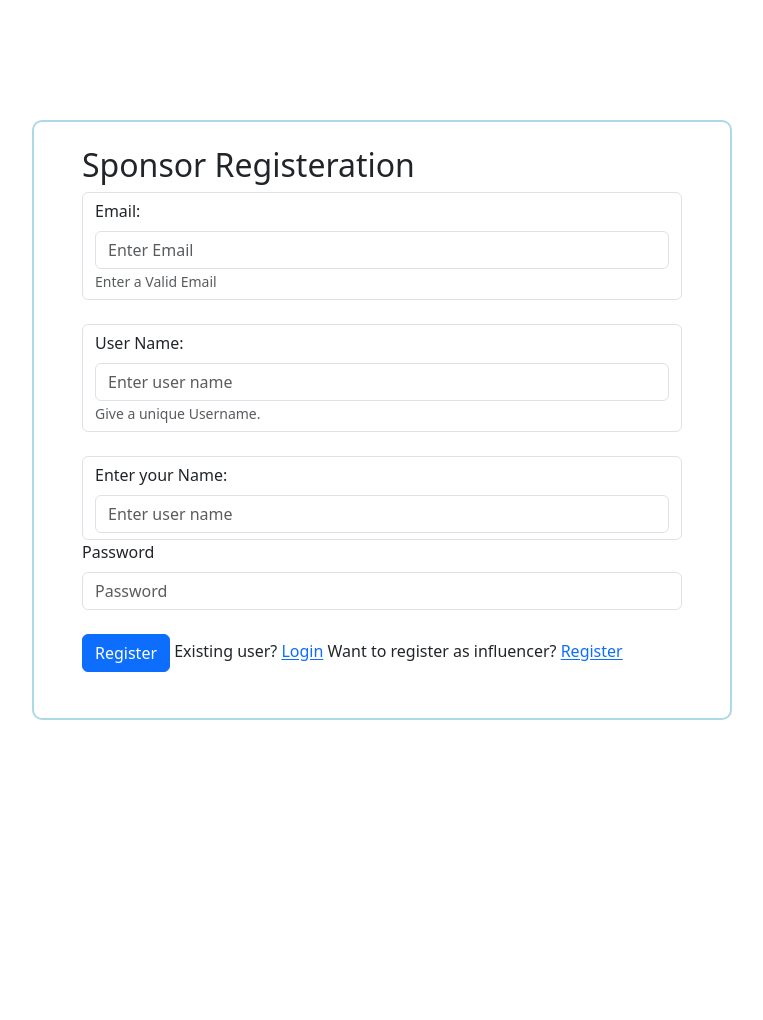
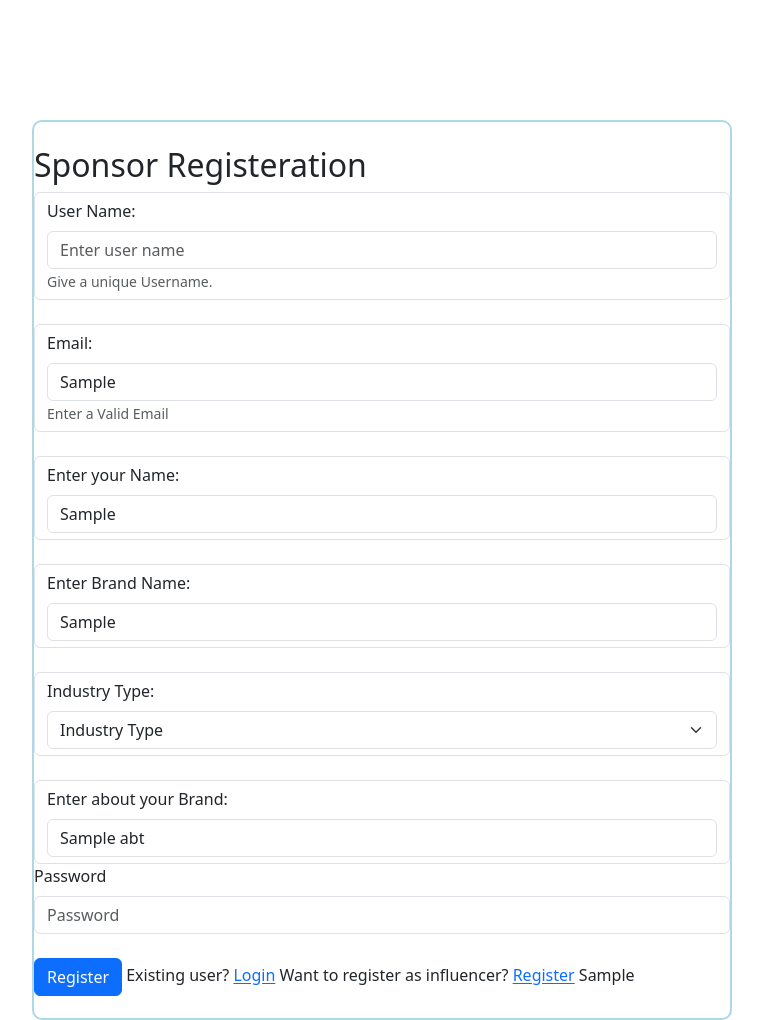
Before and after one commit to 23f2004395/influencer-sponsor-platf, a Flask app: template templates/sponsor_reg.html in a window 1280 px wide. Shown: the whole page, without its empty margins (224-987 px from the left). Before the commit the page ends 720 px from the top, so only its background shows below. Run offline with Flask 3, Linux system fonts and the light colour scheme; the template is opened without the code that fills it: most values are stand-ins (such as "Sample title", 1, 10 or a date in 2020).

Commit message:
created models in backend and updated app.py, influencer_reg and sponsor_reg

```diff
--- a/app.py
+++ b/app.py
@@ -12,10 +12,11 @@ my_app = None
 def init_app():
     """function to create an application instance"""
     # creating sponsorship platform my_app
-    sponsor_app = Flask(__name__, template_folder='templates', static_folder='static')
+    sponsor_app = Flask(__name__)
 
     # connecting sponsor my_app to local directory's database
-    sponsor_app.config['SQLALCHEMY_DATABASE_URI'] = 'sqlite:///' + os.path.join(curr_dir + 'sponsors_app.db')
+    sponsor_app.config['SQLALCHEMY_DATABASE_URI'] = 'sqlite:///sponsors_app.sqlite3'
+    sponsor_app.config['SQLALCHEMY_TRACK_MODIFICATIONS'] = False
     sponsor_app.app_context().push()
 
     # connecting SQLAlchemy database with sponsor my_app's database
@@ -30,4 +31,5 @@ my_app = init_app()
 from backend.controllers import *
 
 # running the my_app
-my_app.run(debug=True)
+if __name__ == '__main__':
+    my_app.run(debug=True)
--- a/templates/sponsor_reg.html
+++ b/templates/sponsor_reg.html
@@ -9,35 +9,57 @@
 </head>
 <body>
     <div id="container">
-        <div id="panel" style="height: 600px;">
+      <div id="panel" style="height: 900px;">
         <br>
-          <div id="input-form">
+        <div action="/sponsor_reg" method="POST">
           <h2>Sponsor Registeration</h2>
-              <form>
+          <form  action="/sponsor_reg" method="POST">
+            <div class="form-control">
+              <label for="username" class="form-label">User Name:</label>
+              <input type="text" class="form-control" id="username" aria-describedby="userHelp" name="username" placeholder="Enter user name">
+              <small id="userHelp" class="form-text text-muted">Give a unique Username.</small>
+            </div>
+            <br>
             <div class="form-control">
               <label for="Email" class="form-label">Email:</label>
-                    <input type="email" class="form-control" id="email" aria-describedby="emailHelp" placeholder="Enter Email">
+              <input type="email" class="form-control" id="email" aria-describedby="emailHelp" name="mail" placeholder="Enter Email" value="{{e}}">
               <small id="emailHelp" class="form-text text-muted">Enter a Valid Email</small>
             </div>
             <br>
             <div class="form-control">
-                    <label for="username" class="form-label">User Name:</label>
-                    <input type="text" class="form-control" id="username" aria-describedby="userHelp" placeholder="Enter user name">
-                    <small id="userHelp" class="form-text text-muted">Give a unique Username.</small>
+              <label for="fullname" class="form-label">Enter your Name:</label>
+              <input type="text" class="form-control" id="fullname" name="name" placeholder="Enter user name" value="{{n}}">
             </div>
             <br>
             <div class="form-control">
-                    <label for="fullname" class="form-label">Enter your Name:</label>
-                    <input type="text" class="form-control" id="fullname" placeholder="Enter user name">
+              <label for="bn" class="form-label">Enter Brand Name:</label>
+              <input type="text" class="form-control" id="bn" name="bn" placeholder="Enter Brand name" value="{{bn}}">
+            </div>
+            <br>
+            <div class="form-control">
+              <label for="it" class="form-label"> Industry Type:</label>
+              <select name="it" class="form-select">
+                <option id="it" selected>Industry Type</option>
+                <option name="it" value="1">Primary</option>
+                <option name="it" value="2">Secondary</option>
+                <option name="it" value="3">Tertiary</option>
+                <option name="it" value="4">Quaternary</option>
+              </select>
+            </div>
+            <br>
+            <div class="form-control">
+              <label for="abt" class="form-label">Enter about your Brand:</label>
+              <input type="text" class="form-control" id="abt" name="abt"value="{{abt}}">
             </div>
             <div class="form-group">
               <label for="pwd" class="form-label">Password</label>
-                    <input type="password" class="form-control" id="pwd" placeholder="Password">
+              <input type="password" class="form-control" id="pwd" name="pwd" placeholder="Password">
             </div>
             <br>
             <button type="submit" class="btn btn-primary">Register</button>
             Existing user? <a href="/">Login</a>
             Want to register as influencer? <a href="/influencer_reg">Register</a>
+            {{m}}
           </form>
         </div>
       </div>
```
Also changed, not shown: backend/models.py (+61 -1 lines), templates/influencer_reg.html (+36 -9 lines). Lines whose indentation alone changed are shown as unchanged.
